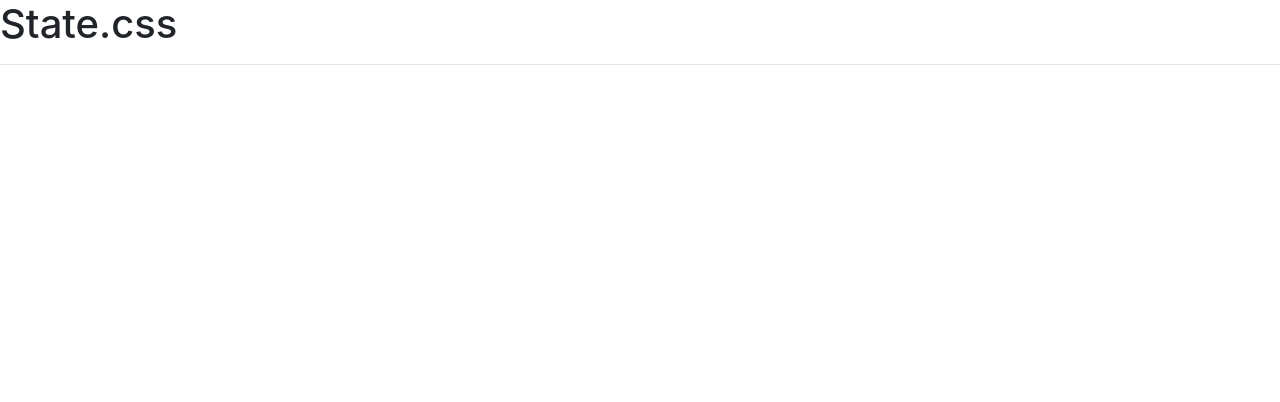
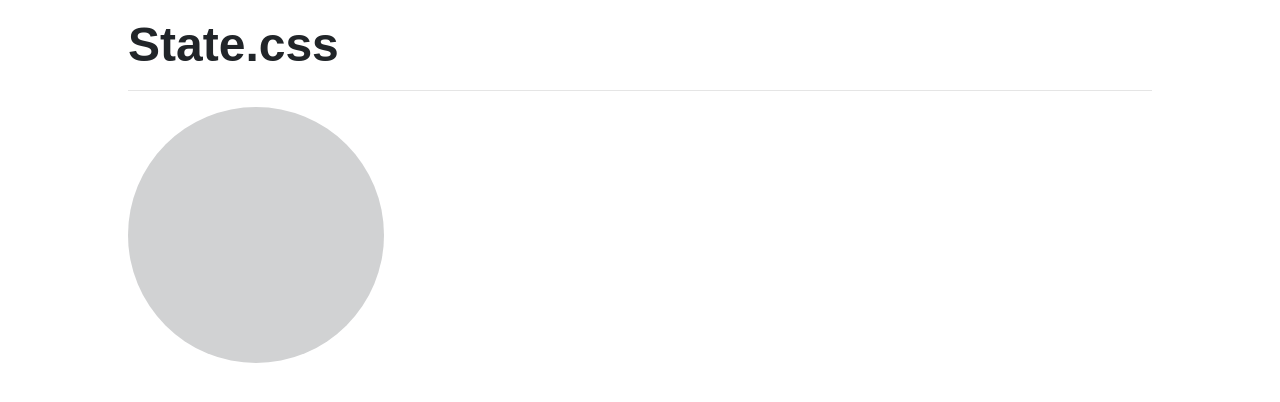
Before and after one commit to loadingio/state.css, a plain HTML site: page index.html in a window 1280 px wide. Drawn offline with nearby package versions, Linux system fonts and the light colour scheme; the site is published under a folder, as on GitHub Pages, so addresses that start at the root find nothing.

Commit message:
regen for fc27bf0

```diff
--- a/index.html
+++ b/index.html
@@ -1 +1 @@
-<!DOCTYPE html><html><head><link rel="stylesheet" type="text/css" href="https://stackpath.bootstrapcdn.com/bootstrap/4.3.1/css/bootstrap.min.css"><link rel="stylesheet" type="text/css" href="/assets/lib/ldui/ldui.min.css"><link rel="stylesheet" type="text/css" href="/assets/lib/state.css/state.min.css"><link rel="stylesheet" type="text/css" href="/css/index.css"></head><body><div class="w-1024 rwd mx-auto typeset heading-contrast"><h1>State.css</h1><hr><div class="demo ld ld-flip-ltr"></div></div><script type="text/javascript" src="/assets/lib/ldui/ldui.min.js"></script></body></html>
+<!DOCTYPE html><html><head><link rel="stylesheet" type="text/css" href="https://stackpath.bootstrapcdn.com/bootstrap/4.3.1/css/bootstrap.min.css"><link rel="stylesheet" type="text/css" href="assets/lib/ldui/ldui.min.css"><link rel="stylesheet" type="text/css" href="assets/lib/state.css/state.min.css"><link rel="stylesheet" type="text/css" href="css/index.css"></head><body><div class="w-1024 rwd mx-auto typeset heading-contrast"><h1>State.css</h1><hr><div class="demo ld ld-flip-ltr"></div></div><script type="text/javascript" src="assets/lib/ldui/ldui.min.js"></script></body></html>
```
